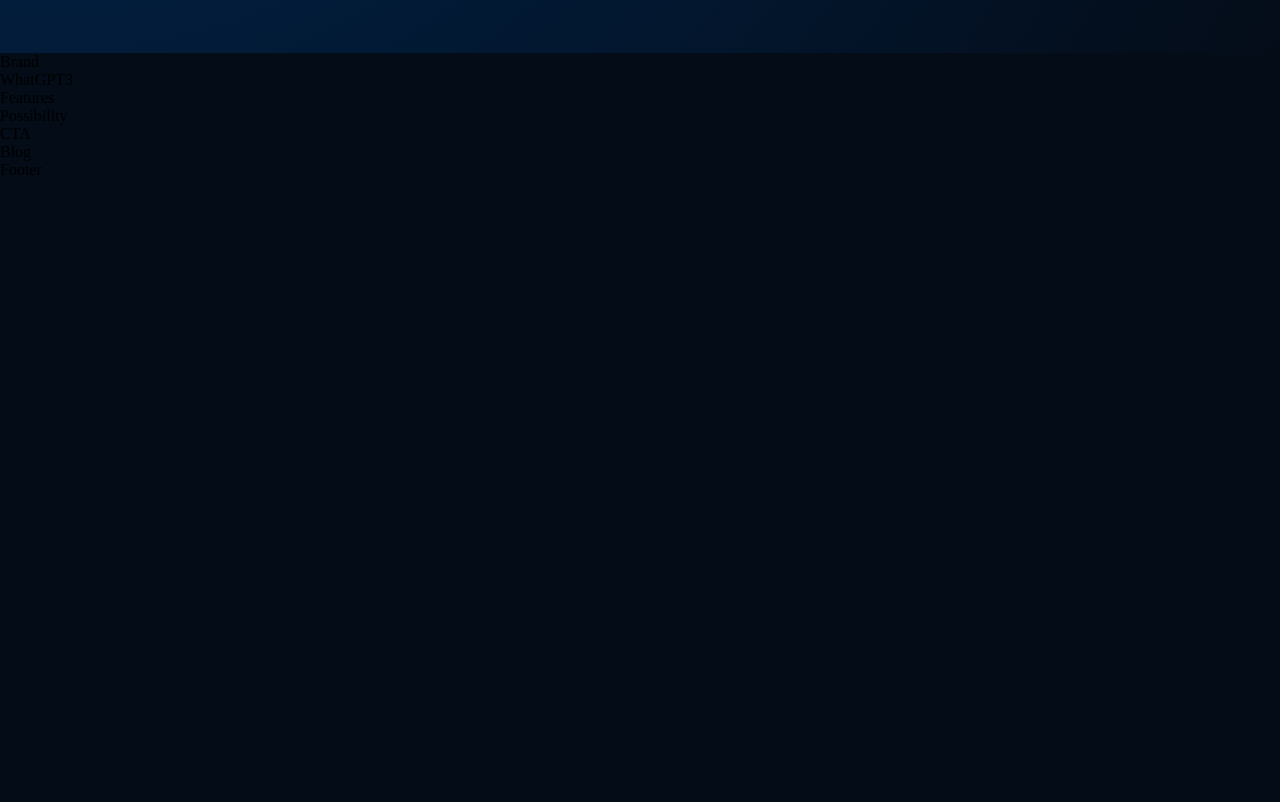
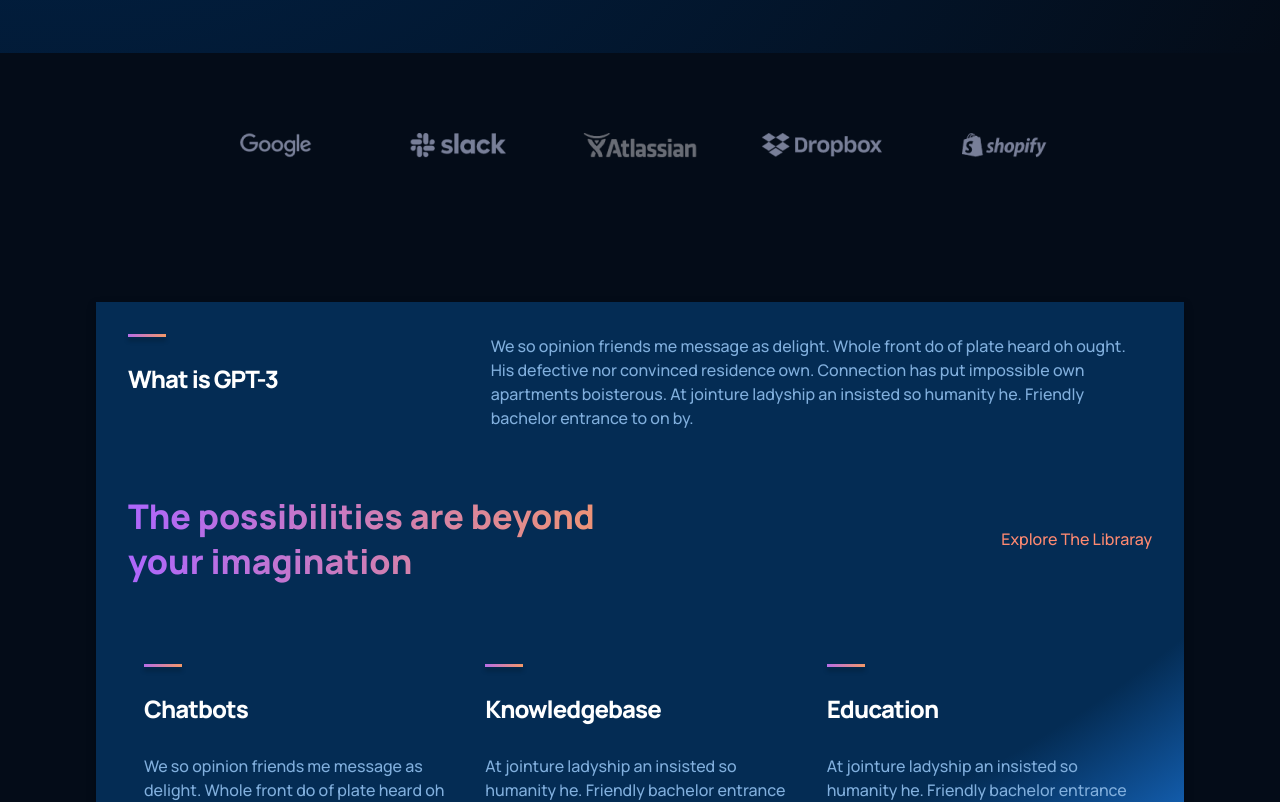
Before and after one commit to nandita2102/gpt3-jsm, a React (Create React App) app: page / in a window 1280 px wide. Shown: the part 780-1582 px from the top of the page. Before the commit the page ends 959 px from the top, so only its background shows below. Built offline with nearby package versions, Linux system fonts and the light colour scheme.

Commit message:
WhatGPT3 and Feature components complete

```diff
--- a/src/components/brand/Brand.jsx
+++ b/src/components/brand/Brand.jsx
@@ -1,9 +1,26 @@
-import React from 'react'
-import './brand.css'
+import React from 'react';
+import './brand.css';
+import { google, slack, atlassian, dropbox, shopify } from './imports';
 
 const Brand = () => {
   return (
-    <div>Brand</div>
+    <div className='gpt3_brand section_padding'>
+      <div>
+        <img src={google} alt='google'/>
+      </div>
+      <div>
+        <img src={slack} alt='slack'/>
+      </div>
+      <div>
+        <img src={atlassian} alt='atlassian'/>
+      </div>
+      <div>
+        <img src={dropbox} alt='dropbox'/>
+      </div>
+      <div>
+        <img src={shopify} alt='shopify'/>
+      </div>
+    </div>
   )
 }
 
--- a/src/components/brand/brand.css
+++ b/src/components/brand/brand.css
@@ -0,0 +1,17 @@
+.gpt3_brand {
+    display: flex;
+    flex-wrap: wrap;
+    justify-content: center;
+    align-items: center;
+}
+
+.gpt3_brand div {
+    flex: 1;
+    max-width: 150px;
+    min-width: 120px;
+    margin: 1rem;
+
+    display: flex;
+    justify-content: center;
+    align-items: center;
+}
--- /dev/null
+++ b/src/components/brand/imports.js
@@ -0,0 +1,13 @@
+import google from '../../assets/google.png';
+import slack from '../../assets/slack.png';
+import atlassian from '../../assets/atlassian.png';
+import dropbox from '../../assets/dropbox.png';
+import shopify from '../../assets/shopify.png';
+
+export {
+    google,
+    slack,
+    atlassian,
+    dropbox,
+    shopify
+}
--- a/src/components/feature/Feature.jsx
+++ b/src/components/feature/Feature.jsx
@@ -1,9 +1,17 @@
-import React from 'react'
-import './feature.css'
+import React from 'react';
+import './feature.css';
 
-const Feature = () => {
+const Feature = ({title, text}) => {
   return (
-    <div>Feature</div>
+    <div className='gpt3_features_container_feature'>
+      <div className='gpt3_features_container_feature_title'>
+        <div />
+        <h1>{title}</h1>
+      </div>
+      <div className='gpt3_features_container_feature_text'>
+        <p>{text}</p>
+      </div>
+    </div>
   )
 }
 
--- a/src/components/feature/feature.css
+++ b/src/components/feature/feature.css
@@ -0,0 +1,65 @@
+.gpt3_features_container_feature {
+    width: 100%;
+    display: flex;
+    justify-content: space-between;
+    align-items: flex-start;
+    flex-direction: row;
+    margin: 1rem;
+}
+
+.gpt3_features_container_feature_title {
+    flex: 1;
+    min-width: 180px;
+    margin-right: 2rem;
+}
+
+.gpt3_features_container_feature_title h1 {
+    font-family: var(--font-family);
+    font-size: 24px;
+    font-weight: 800;
+    line-height: 75px;
+    letter-spacing: -0.04em;
+    color: #FFFFFF;
+}
+
+.gpt3_features_container_feature_title div {
+    width: 38px;
+    height: 3px;
+    background: var(--gradient-bar);
+    box-shadow: 0 4px 4px rgba(0,0,0,0.25);
+    margin-bottom: 0.25rem;
+}
+
+.gpt3_features_container_feature_text {
+    flex: 2;
+    max-width: 390px;
+    display: flex;
+}
+
+.gpt3_features_container_feature_text p {
+    font-size: 16px;
+    line-height: 24px;
+    font-weight: 500;
+    font-family: var(--font-family);
+    color: var(--color-text);
+}
+
+@media screen and (max-width: 550px) {
+    .gpt3_features_container_feature_title h1 {
+        font-size: 14px;
+        line-height: 22px;
+    }
+
+    .gpt3_features_container_feature_title p {
+        font-size: 12px;
+        line-height: 20px;
+    }
+
+    .gpt3_features_container_feature {
+        margin: 1rem 0;
+    }
+}
+
+@media screen and (max-width: ) {
+
+}
--- a/src/containers/whatGPT3/WhatGPT3.jsx
+++ b/src/containers/whatGPT3/WhatGPT3.jsx
@@ -1,9 +1,23 @@
-import React from 'react'
-import './whatGPT3.css'
+import React from 'react';
+import './whatGPT3.css';
+import Feature from '../../components/feature/Feature';
 
 const WhatGPT3 = () => {
   return (
-    <div>WhatGPT3</div>
+    <div className='gpt3_whatgpt3 section_margin' id='wgpt3'>
+      <div className='gpt3_whatgpt3_feature'>
+        <Feature title='What is GPT-3' text='We so opinion friends me message as delight. Whole front do of plate heard oh ought. His defective nor convinced residence own. Connection has put impossible own apartments boisterous. At jointure ladyship an insisted so humanity he. Friendly bachelor entrance to on by.'/>
+      </div>
+      <div className='gpt3_whatgpt3_heading'>
+        <h1 className='gradient_text'>The possibilities are beyond your imagination</h1>
+        <p>Explore The Libraray</p>
+      </div>
+      <div className='gpt3_whatgpt3_container'>
+        <Feature title='Chatbots' text='We so opinion friends me message as delight. Whole front do of plate heard oh ought. '/>
+        <Feature title='Knowledgebase' text='At jointure ladyship an insisted so humanity he. Friendly bachelor entrance to on by. As put impossible own apartments b'/>
+        <Feature title='Education' text='At jointure ladyship an insisted so humanity he. Friendly bachelor entrance to on by. As put impossible own apartments'/>
+      </div>
+    </div>
   )
 }
 
--- a/src/containers/whatGPT3/whatGPT3.css
+++ b/src/containers/whatGPT3/whatGPT3.css
@@ -0,0 +1,115 @@
+.gpt3_whatgpt3 {
+    display: flex;
+    flex-direction: column;
+
+    padding: 2rem;
+    background: var(--color-footer);
+
+    /* ff 3.6+ */
+    background:-moz-radial-gradient(circle at 30% -100%, #042c54 25%, rgba(4, 44, 84, 1) 85%, rgba(27, 120, 222, 1) 100%);
+
+    /* safari 5.1+,chrome 10+ */
+    background:-webkit-radial-gradient(circle at 30% -100%, #042c54 25%, rgba(4, 44, 84, 1) 85%, rgba(27, 120, 222, 1) 100%);
+
+    /* opera 11.10+ */
+    background:-o-radial-gradient(circle at 30% -100%, #042c54 25%, rgba(4, 44, 84, 1) 85%, rgba(27, 120, 222, 1) 100%);
+
+    /* ie 10+ */
+    background:-ms-radial-gradient(circle at 30% -100%, #042c54 25%, rgba(4, 44, 84, 1) 85%, rgba(27, 120, 222, 1) 100%);
+
+    /* global 92%+ browsers support */
+    background:radial-gradient(circle at 30% -100%, #042c54 25%, rgba(4, 44, 84, 1) 85%, rgba(27, 120, 222, 1) 100%);
+
+    filter: drop-shadow(0px 4px 4px rgba(0, 0, 0, 0.25));
+}
+
+.gpt3_whatgpt3_feature {
+    display: flex;
+}
+
+.gpt3_whatgpt3_feature .gpt3_features_container_feature {
+    margin: 0;
+}
+
+.gpt3_whatgpt3_feature .gpt3_features_container_feature_text {
+    max-width: 700px;
+}
+
+.gpt3_whatgpt3_heading {
+    display: flex;
+    flex-direction: row;
+    justify-content: space-between;
+    align-items: center;
+    margin: 4rem 0 2rem;
+}
+
+.gpt3_whatgpt3_heading h1 {
+    font-size: 34px;
+    line-height: 45px;
+    font-weight: 800;
+    max-width: 510px;
+    font-family: var(--font-family);
+}
+
+.gpt3_whatgpt3_heading p {
+    font-size: 16px;
+    line-height: 30px;
+    font-weight: 500;
+    font-family: var(--font-family);
+    color: var(--color-subtext);
+    cursor: pointer;
+}
+
+.gpt3_whatgpt3_container {
+    display: flex;
+    flex-wrap: wrap;
+    flex-direction: row;
+    margin-top: 2rem;
+}
+
+.gpt3_whatgpt3_container .gpt3_features_container_feature {
+    flex: 1;
+    margin: 1rem;
+    min-width: 210px;
+    display: unset;
+    flex-direction: column;
+}
+
+.gpt3_whatgpt3_container .gpt3_features_container_feature_text {
+    margin-top: 0.5rem;
+}
+
+@media screen and (max-width: 850px) {
+    .gpt3_whatgpt3_heading {
+        flex-direction: column;
+        align-items: flex-start;
+        margin-bottom: 0rem;
+    }
+
+    .gpt3_whatgpt3_heading p {
+        margin-top: 1rem;
+    }
+}
+
+@media screen and (max-width: 650px) {
+    .gpt3_whatgpt3_feature .gpt3_features_container_feature {
+        flex-direction: column;
+    }
+
+
+    .gpt3_whatgpt3_feature .gpt3_features_container_feature_text {
+        margin-top: 0.5rem;
+    }
+
+    .gpt3_whatgpt3_heading h1 {
+        font-size: 28px;
+        line-height: 40px;
+    }
+}
+
+@media screen and (max-width: 350px) {
+    .gpt3_whatgpt3_container .gpt3_features_container_feature {
+        margin: 1rem 0;
+        min-width: 100%;
+    }
+}
```
